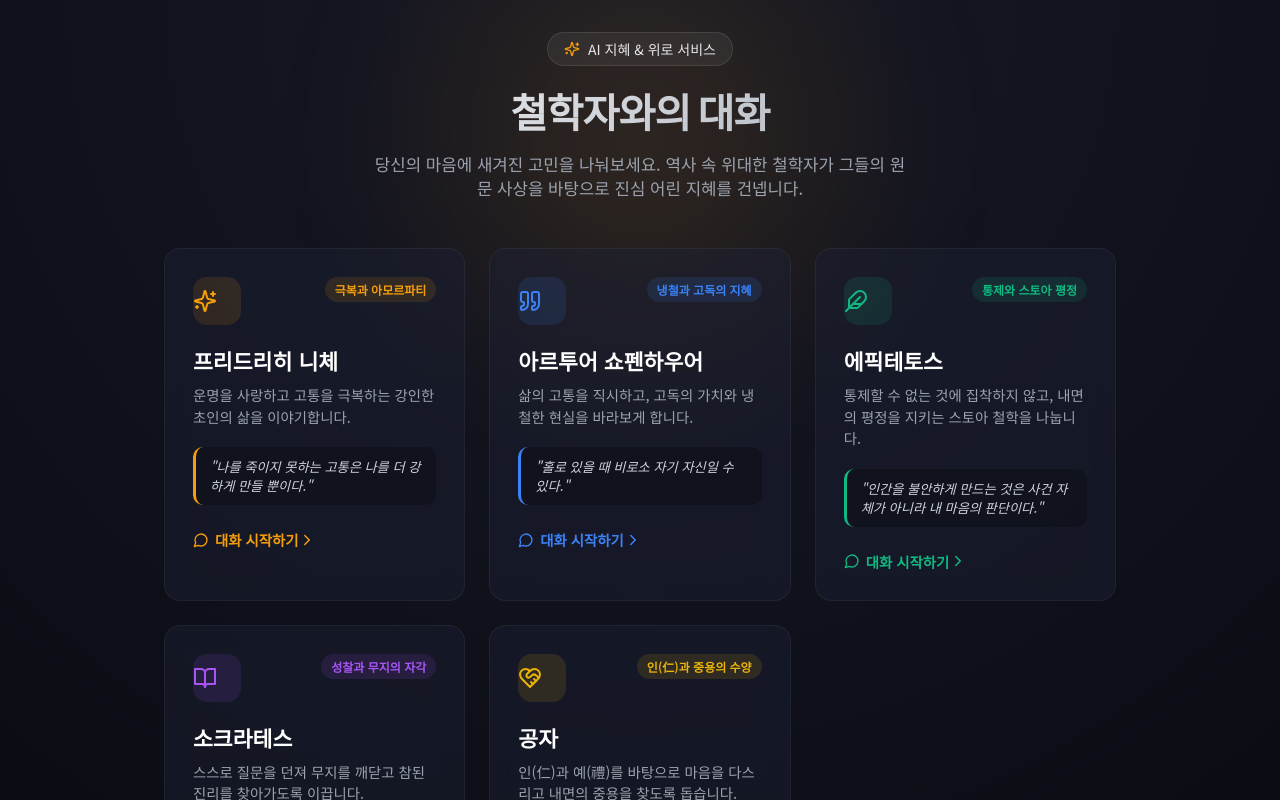
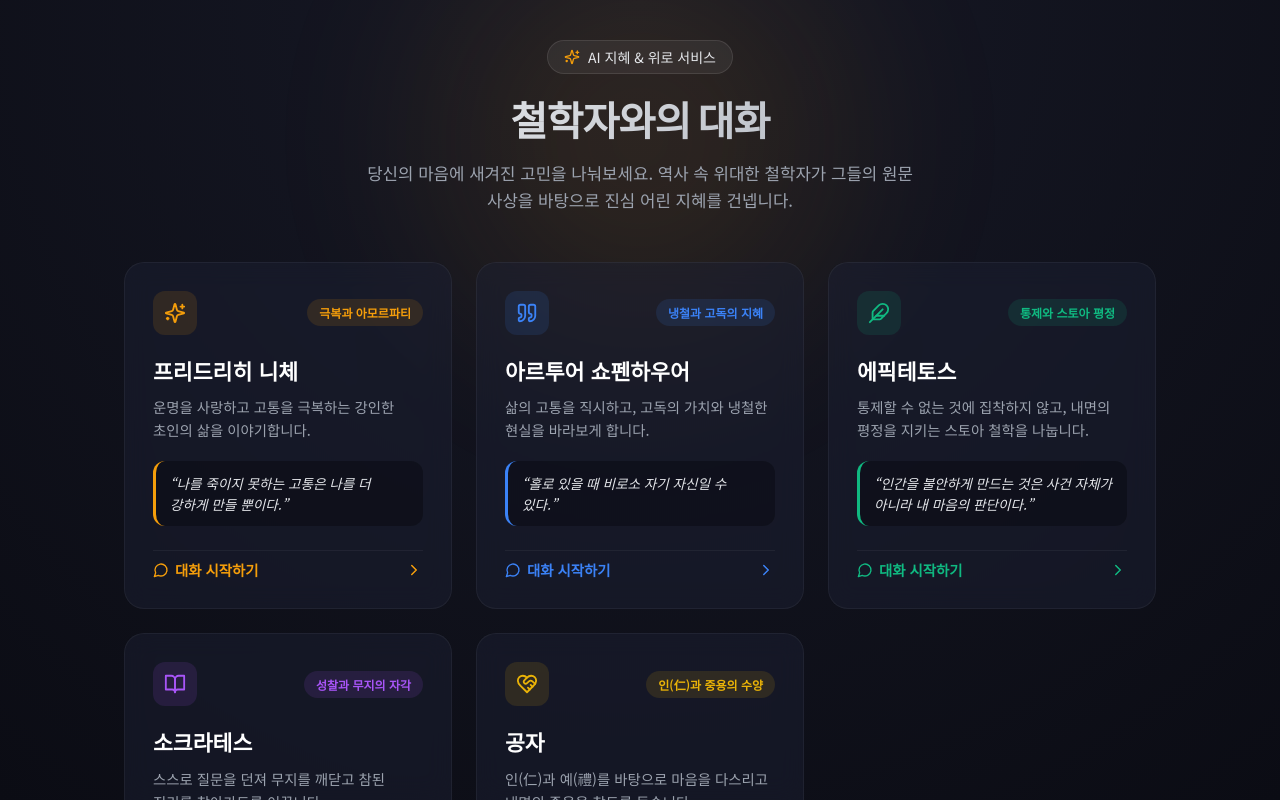
Before and after one commit to boundaryx01-uniquelife/philosopher-web, a React (Vite) app: page / in a window 1280 px wide. Built offline with nearby package versions, Linux system fonts and the light colour scheme; no server answers.

Commit message:
Design: 한글 자연스러운 단어 단위 줄바꿈(keep-all) 및 아이콘 정중앙 정렬 수정

```diff
--- a/src/components/PhilosopherSelector.jsx
+++ b/src/components/PhilosopherSelector.jsx
@@ -4,35 +4,35 @@ import { Sparkles, MessageCircle, Quote, Feather, HeartHandshake, BookOpen, Chev
 const PHILOSOPHER_METADATA = {
   nietzsche: {
     badge: '극복과 아모르파티',
-    quote: '"나를 죽이지 못하는 고통은 나를 더 강하게 만들 뿐이다."',
+    quote: '“나를 죽이지 못하는 고통은 나를 더 강하게 만들 뿐이다.”',
     icon: Sparkles,
     themeColor: 'var(--theme-nietzsche)',
     bgColor: 'rgba(245, 158, 11, 0.12)'
   },
   schopenhauer: {
     badge: '냉철과 고독의 지혜',
-    quote: '"홀로 있을 때 비로소 자기 자신일 수 있다."',
+    quote: '“홀로 있을 때 비로소 자기 자신일 수 있다.”',
     icon: Quote,
     themeColor: 'var(--theme-schopenhauer)',
     bgColor: 'rgba(59, 130, 246, 0.12)'
   },
   epictetus: {
     badge: '통제와 스토아 평정',
-    quote: '"인간을 불안하게 만드는 것은 사건 자체가 아니라 내 마음의 판단이다."',
+    quote: '“인간을 불안하게 만드는 것은 사건 자체가 아니라 내 마음의 판단이다.”',
     icon: Feather,
     themeColor: 'var(--theme-epictetus)',
     bgColor: 'rgba(16, 185, 129, 0.12)'
   },
   socrates: {
     badge: '성찰과 무지의 자각',
-    quote: '"반성하지 않는 삶은 살 가치가 없다."',
+    quote: '“반성하지 않는 삶은 살 가치가 없다.”',
     icon: BookOpen,
     themeColor: 'var(--theme-socrates)',
     bgColor: 'rgba(168, 85, 247, 0.12)'
   },
   confucius: {
     badge: '인(仁)과 중용의 수양',
-    quote: '"자기가 원하지 않는 바를 남에게 베풀지 말라."',
+    quote: '“자기가 원하지 않는 바를 남에게 베풀지 말라.”',
     icon: HeartHandshake,
     themeColor: 'var(--theme-confucius)',
     bgColor: 'rgba(234, 179, 8, 0.12)'
@@ -41,7 +41,7 @@ const PHILOSOPHER_METADATA = {
 
 export default function PhilosopherSelector({ philosophers, onSelectPhilosopher }) {
   return (
-    <div style={{ maxWidth: '1000px', margin: '0 auto', padding: '2rem 1.5rem' }}>
+    <div style={{ maxWidth: '1080px', margin: '0 auto', padding: '2.5rem 1.5rem' }}>
       {/* 헤더 타이틀 */}
       <div style={{ textAlign: 'center', marginBottom: '3rem' }} className="animate-fade-in">
         <div style={{
@@ -67,11 +67,19 @@ export default function PhilosopherSelector({ philosophers, onSelectPhilosopher
           background: 'linear-gradient(135deg, #ffffff 0%, #9ca3af 100%)',
           WebkitBackgroundClip: 'text',
           WebkitTextFillColor: 'transparent',
-          marginBottom: '0.75rem'
+          marginBottom: '0.75rem',
+          wordBreak: 'keep-all'
         }}>
           철학자와의 대화
         </h1>
-        <p style={{ color: 'var(--text-secondary)', fontSize: '1.05rem', maxWidth: '540px', margin: '0 auto' }}>
+        <p style={{
+          color: 'var(--text-secondary)',
+          fontSize: '1.05rem',
+          maxWidth: '560px',
+          margin: '0 auto',
+          lineHeight: 1.6,
+          wordBreak: 'keep-all'
+        }}>
           당신의 마음에 새겨진 고민을 나눠보세요. 역사 속 위대한 철학자가 그들의 원문 사상을 바탕으로 진심 어린 지혜를 건넵니다.
         </p>
       </div>
@@ -79,7 +87,7 @@ export default function PhilosopherSelector({ philosophers, onSelectPhilosopher
       {/* 철학자 카드 그리드 */}
       <div style={{
         display: 'grid',
-        gridTemplateColumns: 'repeat(auto-fit, minmax(280px, 1fr))',
+        gridTemplateColumns: 'repeat(auto-fit, minmax(300px, 1fr))',
         gap: '1.5rem'
       }}>
         {philosophers.map((phil) => {
@@ -96,56 +104,82 @@ export default function PhilosopherSelector({ philosophers, onSelectPhilosopher
                 cursor: 'pointer',
                 display: 'flex',
                 flexDirection: 'column',
-                justify: 'space-between',
+                justifyContent: 'space-between',
                 position: 'relative',
-                overflow: 'hidden'
+                overflow: 'hidden',
+                borderRadius: '20px'
               }}
             >
-              {/* 카드 상단 배지 및 아이콘 */}
               <div>
-                <div style={{ display: 'flex', justifyContent: 'space-between', alignItems: 'flex-start', marginBottom: '1.25rem' }}>
+                {/* 상단: 아이콘(완벽한 정중앙 정렬) 및 배지 */}
+                <div style={{
+                  display: 'flex',
+                  justifyContent: 'space-between',
+                  alignItems: 'center',
+                  marginBottom: '1.25rem'
+                }}>
                   <div style={{
-                    width: '48px',
-                    height: '48px',
-                    borderRadius: '14px',
+                    width: '44px',
+                    height: '44px',
+                    borderRadius: '12px',
                     background: meta.bgColor,
                     display: 'flex',
                     alignItems: 'center',
-                    justify: 'center',
-                    border: `1px solid ${meta.themeColor}33`
+                    justifyContent: 'center',
+                    border: `1px solid ${meta.themeColor}33`,
+                    flexShrink: 0
                   }}>
-                    <IconComponent size={24} color={meta.themeColor} />
+                    <IconComponent size={22} color={meta.themeColor} style={{ display: 'block' }} />
                   </div>
                   <span style={{
                     fontSize: '0.75rem',
                     fontWeight: 600,
-                    padding: '4px 10px',
+                    padding: '5px 12px',
                     borderRadius: '20px',
                     background: meta.bgColor,
                     color: meta.themeColor,
-                    border: `1px solid ${meta.themeColor}40`
+                    border: `1px solid ${meta.themeColor}40`,
+                    whiteSpace: 'nowrap'
                   }}>
                     {meta.badge}
                   </span>
                 </div>
 
-                {/* 이름 및 설명 */}
-                <h3 style={{ fontSize: '1.35rem', fontWeight: 700, marginBottom: '0.5rem', color: '#ffffff' }}>
+                {/* 이름 */}
+                <h3 style={{
+                  fontSize: '1.35rem',
+                  fontWeight: 700,
+                  marginBottom: '0.6rem',
+                  color: '#ffffff',
+                  wordBreak: 'keep-all'
+                }}>
                   {phil.name}
                 </h3>
-                <p style={{ fontSize: '0.9rem', color: 'var(--text-secondary)', lineHeight: 1.5, marginBottom: '1.25rem' }}>
+
+                {/* 설명: 단어 단위 자연스러운 줄바꿈(keep-all) 적용 */}
+                <p style={{
+                  fontSize: '0.9rem',
+                  color: 'var(--text-secondary)',
+                  lineHeight: 1.6,
+                  marginBottom: '1.25rem',
+                  wordBreak: 'keep-all',
+                  overflowWrap: 'break-word'
+                }}>
                   {phil.description}
                 </p>
 
-                {/* 대표 명언 */}
+                {/* 대표 명언 박스: 깔끔한 여백과 단어 단위 줄바꿈 */}
                 <div style={{
-                  padding: '10px 14px',
-                  borderRadius: '10px',
-                  background: 'rgba(0,0,0,0.25)',
-                  borderLeft: `3px solid ${meta.themeColor}`,
-                  fontSize: '0.825rem',
+                  padding: '12px 14px',
+                  borderRadius: '12px',
+                  background: 'rgba(0,0,0,0.3)',
+                  borderLeft: `3.5px solid ${meta.themeColor}`,
+                  fontSize: '0.85rem',
                   fontStyle: 'italic',
-                  color: '#d1d5db',
+                  color: '#e5e7eb',
+                  lineHeight: 1.5,
+                  wordBreak: 'keep-all',
+                  overflowWrap: 'break-word',
                   marginBottom: '1.5rem'
                 }}>
                   {meta.quote}
@@ -156,10 +190,12 @@ export default function PhilosopherSelector({ philosophers, onSelectPhilosopher
               <div style={{
                 display: 'flex',
                 alignItems: 'center',
-                justify: 'space-between',
+                justifyContent: 'space-between',
                 fontSize: '0.9rem',
                 fontWeight: 600,
-                color: meta.themeColor
+                color: meta.themeColor,
+                paddingTop: '0.5rem',
+                borderTop: '1px solid rgba(255, 255, 255, 0.05)'
               }}>
                 <span style={{ display: 'flex', alignItems: 'center', gap: '6px' }}>
                   <MessageCircle size={16} /> 대화 시작하기
--- a/src/index.css
+++ b/src/index.css
@@ -36,6 +36,8 @@ body {
   min-height: 100vh;
   overflow-x: hidden;
   -webkit-font-smoothing: antialiasing;
+  word-break: keep-all;
+  overflow-wrap: break-word;
 }
 
 /* 커스텀 스크롤바 */
```
Also changed, not shown: 4 other files (tests, documents, lock files or other folders).
